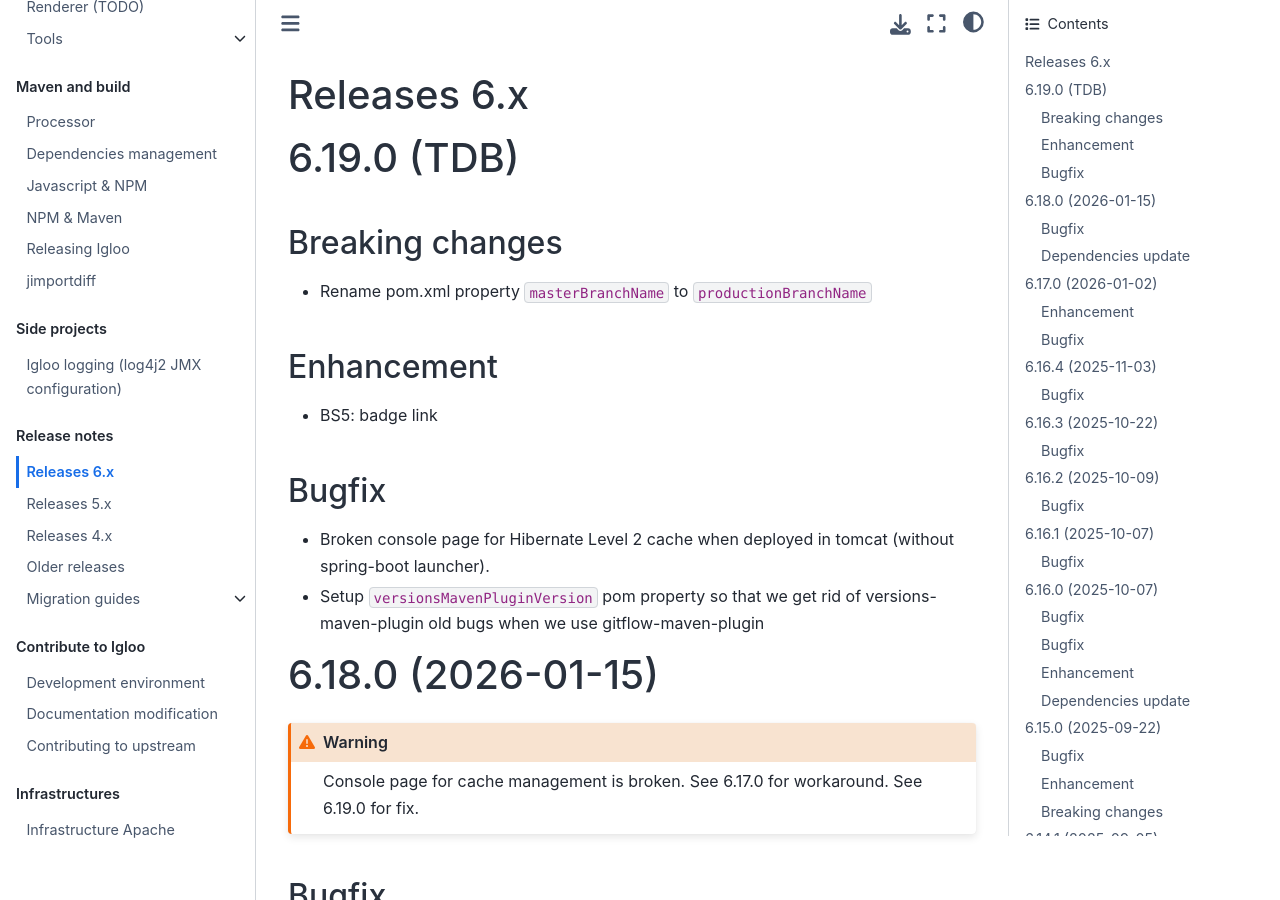
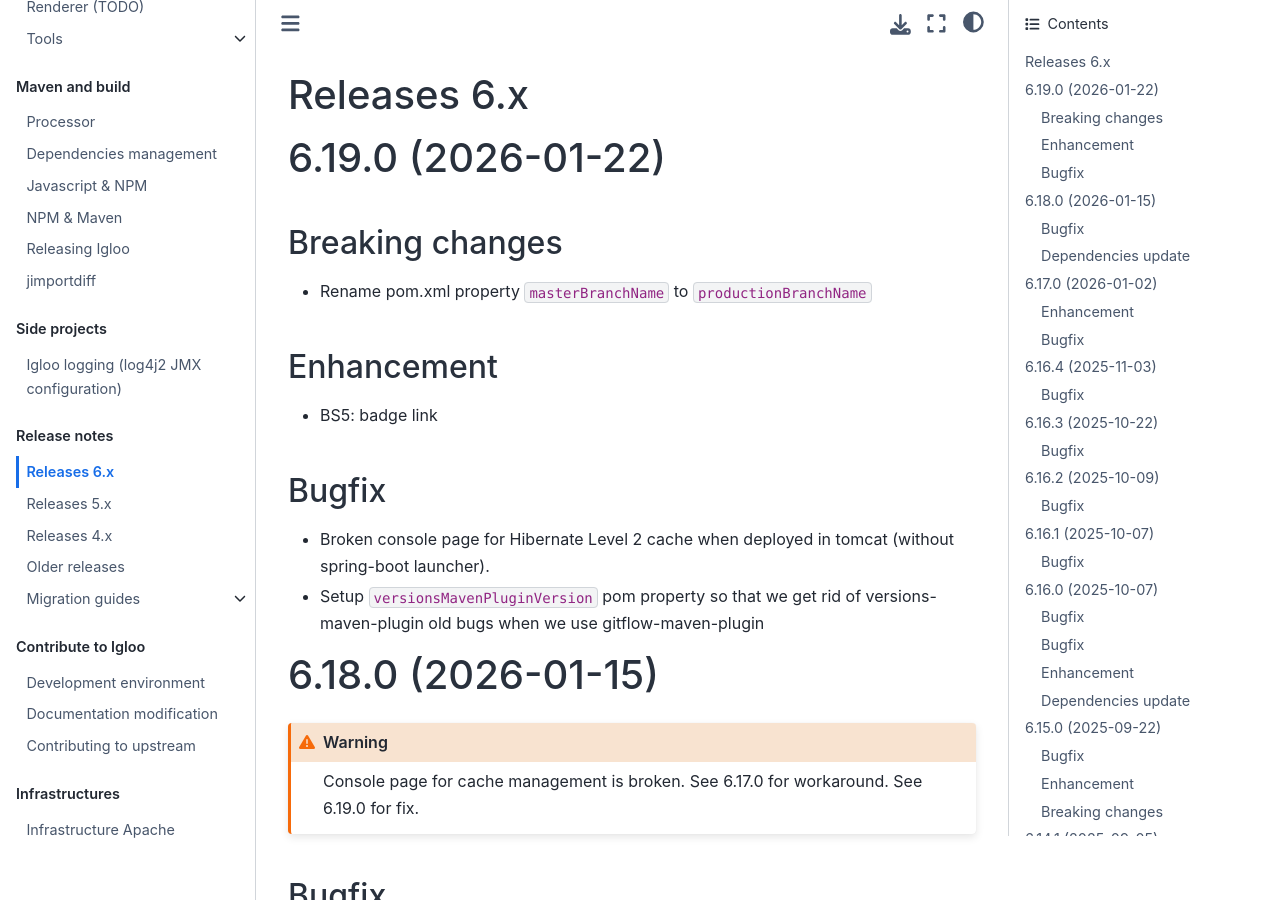
Before and after one commit to igloo-project/igloo-doc, a Sphinx documentation site: the page built from source/release-notes/releases-6.x.md, in a window 1280 px wide and 900 px high. Built offline with Sphinx 7.4.7 and the Sphinx Book theme 1.1.4, drawn with Linux system fonts in a browser that asks for light colours.

Commit message:
changelog: 5.30.0 / 6.19.0

```diff
--- a/source/release-notes/releases-5.x.md
+++ b/source/release-notes/releases-5.x.md
@@ -2,7 +2,7 @@
 
 (v5.30.0)=
 
-# 5.30.0 (TBD)
+# 5.30.0 (2026-01-22)
 
 ## Breaking changes
 
--- a/source/release-notes/releases-6.x.md
+++ b/source/release-notes/releases-6.x.md
@@ -1,6 +1,6 @@
 # Releases 6.x
 
-# 6.19.0 (TDB)
+# 6.19.0 (2026-01-22)
 
 ## Breaking changes
 
```
